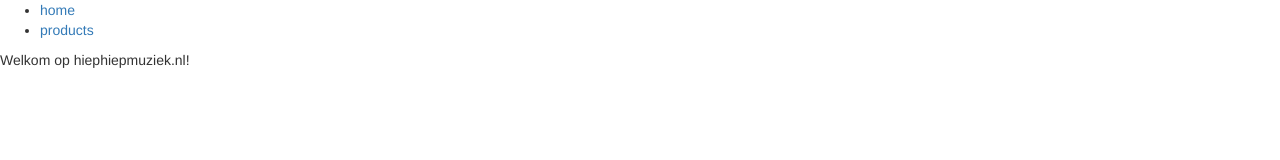
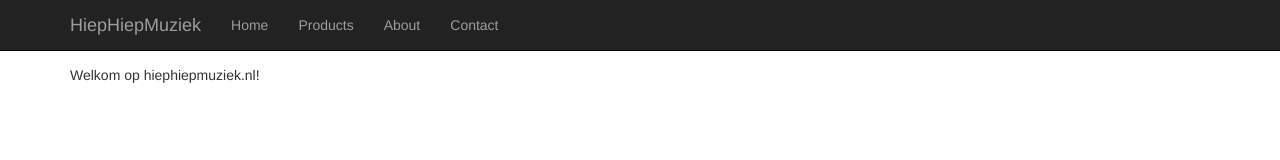
Before and after one commit to PieterDopheide/MusicWebshopAngular, a plain HTML site: page WebContent/index.html in a window 1280 px wide. Drawn offline with nearby package versions, Linux system fonts and the light colour scheme.

Commit message:
Added basic bootstrap template to the page

```diff
--- a/WebContent/css/app.css
+++ b/WebContent/css/app.css
@@ -1,4 +1,8 @@
 /* app css stylesheet */
+
+body {
+    padding-top: 65px;
+}
 
 .thumb {
   float: left;
--- a/WebContent/index.html
+++ b/WebContent/index.html
@@ -18,12 +18,40 @@
 </head>
 
 <body>
+  <!--
   <ul class="menu">
     <li><a href="#/home">home</a></li>
     <li><a href="#/products">products</a></li>
   </ul>
+  -->
 
-  <div ng-view></div>
+  <nav class="navbar navbar-inverse navbar-fixed-top">
+    <div class="container">
+      <div class="navbar-header">
+        <button type="button" class="navbar-toggle collapsed" data-toggle="collapse" data-target="#navbar" aria-expanded="false" aria-controls="navbar">
+          <span class="sr-only">Toggle navigation</span>
+          <span class="icon-bar"></span>
+          <span class="icon-bar"></span>
+          <span class="icon-bar"></span>
+        </button>
+        <a class="navbar-brand" href="#">HiepHiepMuziek</a>
+      </div>
+      <div id="navbar" class="collapse navbar-collapse" ng-controller="HeaderController">
+        <ul class="nav navbar-nav">
+          <li ng-class="{ active: isActive('#/')}"><a href="#/">Home</a></li>
+          <li ng-class="{ active: isActive('#/products')}"><a href="#/products">Products</a></li>
+          <li ng-class="{ active: isActive('#/about')}"><a href="#/about">About</a></li>
+          <li ng-class="{ active: isActive('#/contact')}"><a href="#/contact">Contact</a></li>
+        </ul>
+      </div><!--/.nav-collapse -->
+    </div>
+  </nav>
+
+  <div class="container">
+
+    <div ng-view></div>
+
+  </div><!-- /.container -->
 
   <!-- angularjs -->
   <script src="lib/angular.min.js"></script>
--- a/WebContent/js/controllers.js
+++ b/WebContent/js/controllers.js
@@ -11,3 +11,11 @@ myAppControllers.controller('InstrumentListCtrl', function ($scope, $http) {
 
 //	$scope.orderProp = 'age';
 });
+
+// Doesn't work yet!
+myAppControllers.controller('HeaderController', function ($scope, $location) {
+//	alert($location.path());
+	$scope.isActive = function (viewLocation) {
+		return viewLocation === $location.path();
+	};
+});
```
